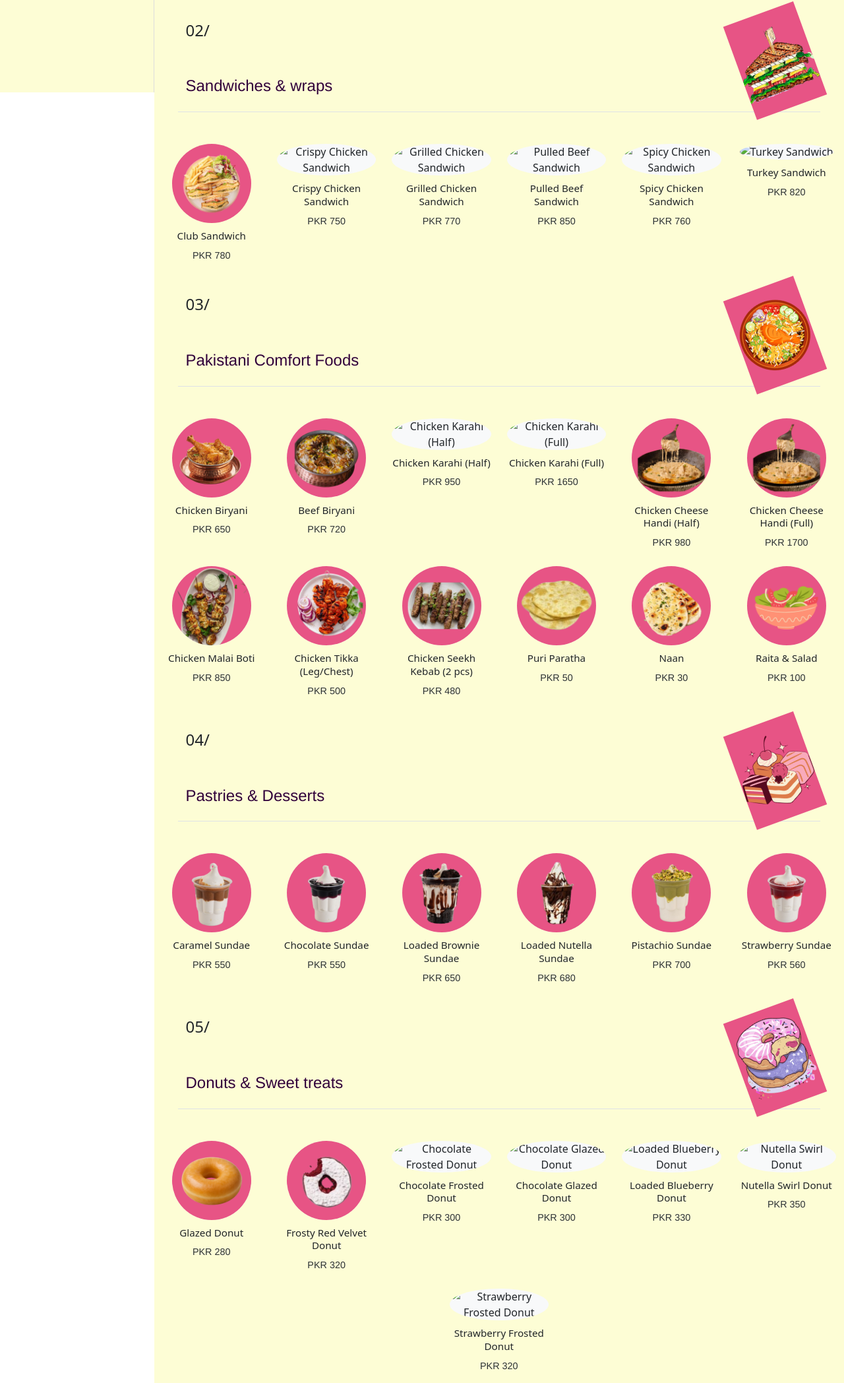
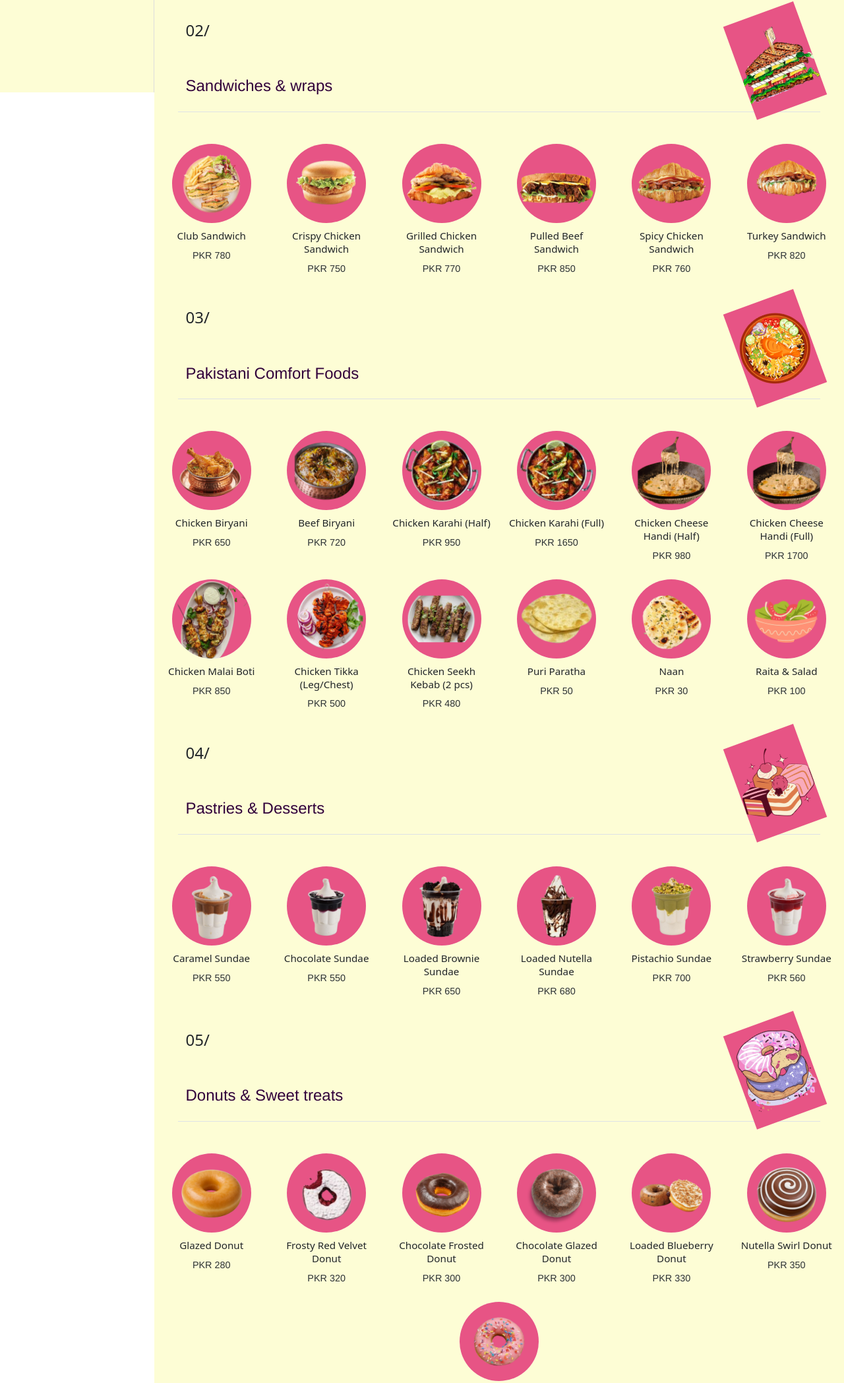
Before and after one commit to narmeenafreen/SheSit-Website, a plain HTML site: page menu.html in a window 1280 px wide. Shown: the part 746-2842 px from the top of the page at 66% size. Drawn offline with nearby package versions, Linux system fonts and the light colour scheme.

Commit message:
Add files via upload

```diff
--- a/menu.html
+++ b/menu.html
@@ -175,27 +175,27 @@
                             <p>PKR 780</p>
                         </div>
                         <div class="col-6 col-md-3 col-lg-2 menu-item text-center">
-                            <img src="ychicken.png" alt="Crispy Chicken Sandwich">
+                            <img src="crispychicken.png" alt="Crispy Chicken Sandwich">
                             <h6>Crispy Chicken Sandwich</h6>
                             <p>PKR 750</p>
                         </div>
                         <div class="col-6 col-md-3 col-lg-2 menu-item text-center">
-                            <img src="edchicken.png" alt="Grilled Chicken Sandwich">
+                            <img src="grilledchicken.png" alt="Grilled Chicken Sandwich">
                             <h6>Grilled Chicken Sandwich</h6>
                             <p>PKR 770</p>
                         </div>
                         <div class="col-6 col-md-3 col-lg-2 menu-item text-center">
-                            <img src="dbeef.png" alt="Pulled Beef Sandwich">
+                            <img src="pulledbeef.png" alt="Pulled Beef Sandwich">
                             <h6>Pulled Beef Sandwich</h6>
                             <p>PKR 850</p>
                         </div>
                         <div class="col-6 col-md-3 col-lg-2 menu-item text-center">
-                            <img src="g" alt="Spicy Chicken Sandwich">
+                            <img src="spicychicken.png" alt="Spicy Chicken Sandwich">
                             <h6>Spicy Chicken Sandwich</h6>
                             <p>PKR 760</p>
                         </div>
                         <div class="col-6 col-md-3 col-lg-2 menu-item text-center">
-                            <img src="ysandwich.png" alt="Turkey Sandwich">
+                            <img src="turkeysandwich.png" alt="Turkey Sandwich">
                             <h6>Turkey Sandwich</h6>
                             <p>PKR 820</p>
                         </div>
@@ -229,13 +229,13 @@
                         </div>
 
                         <div class="col-6 col-md-3 col-lg-2 menu-item text-center">
-                            <img src="enkarahi.jfif" alt="Chicken Karahi (Half)">
+                            <img src="chickenkarahi.jfif" alt="Chicken Karahi (Half)">
                             <h6>Chicken Karahi (Half)</h6>
                             <p>PKR 950</p>
                         </div>
 
                         <div class="col-6 col-md-3 col-lg-2 menu-item text-center">
-                            <img src="enkarahi.jfif" alt="Chicken Karahi (Full)">
+                            <img src="chickenkarahi.jfif" alt="Chicken Karahi (Full)">
                             <h6>Chicken Karahi (Full)</h6>
                             <p>PKR 1650</p>
                         </div>
@@ -363,27 +363,27 @@
                             <p>PKR 320</p>
                         </div>
                         <div class="col-6 col-md-3 col-lg-2 menu-item text-center">
-                            <img src="latefrosteddonut.png" alt="Chocolate Frosted Donut">
+                            <img src="chocolatefrosteddonut.png" alt="Chocolate Frosted Donut">
                             <h6>Chocolate Frosted Donut</h6>
                             <p>PKR 300</p>
                         </div>
                         <div class="col-6 col-md-3 col-lg-2 menu-item text-center">
-                            <img src="lateglazeddonut.png" alt="Chocolate Glazed Donut">
+                            <img src="chocolateglazeddonut.png" alt="Chocolate Glazed Donut">
                             <h6>Chocolate Glazed Donut</h6>
                             <p>PKR 300</p>
                         </div>
                         <div class="col-6 col-md-3 col-lg-2 menu-item text-center">
-                            <img src="dblueberrydonut.png" alt="Loaded Blueberry Donut">
+                            <img src="loadedblueberrydonut.png" alt="Loaded Blueberry Donut">
                             <h6>Loaded Blueberry Donut</h6>
                             <p>PKR 330</p>
                         </div>
                         <div class="col-6 col-md-3 col-lg-2 menu-item text-center">
-                            <img src="laswirldonut.png" alt="Nutella Swirl Donut">
+                            <img src="nutellaswirldonut.png" alt="Nutella Swirl Donut">
                             <h6>Nutella Swirl Donut</h6>
                             <p>PKR 350</p>
                         </div>
                         <div class="col-6 col-md-3 col-lg-2 menu-item text-center">
-                            <img src="berryfrosteddonut.png" alt="Strawberry Frosted Donut">
+                            <img src="strawberryfrosteddonut.png" alt="Strawberry Frosted Donut">
                             <h6>Strawberry Frosted Donut</h6>
                             <p>PKR 320</p>
                         </div>
@@ -405,7 +405,7 @@
                     </div>
                     <div class="row justify-content-center g-4">
                         <div class="col-6 col-md-3 col-lg-2 menu-item text-center">
-                            <img src="elshake.jfif" alt="Caramel Shake">
+                            <img src="caramelshake.jfif" alt="Caramel Shake">
                             <h6>Caramel Shake</h6>
                             <p>PKR 620</p>
                         </div>
```
